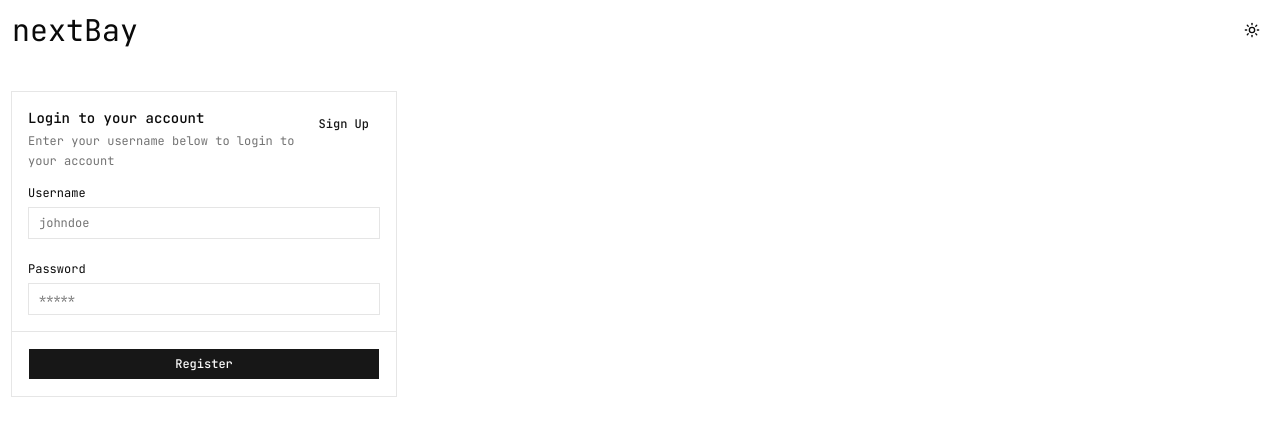
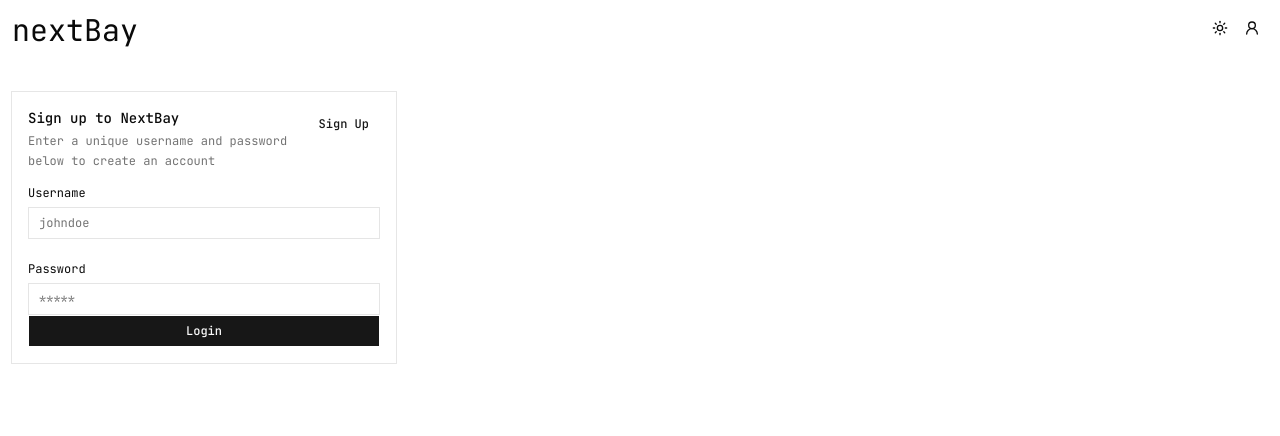
Before and after one commit to SimonNancekievill/next-bay, a Next.js app: page /register in a window 1280 px wide. Shown: the top 436 px of the page. Built offline with nearby package versions, Linux system fonts and the light colour scheme.

Commit message:
feat: registration and user icon in header

```diff
--- a/src/app/action.ts
+++ b/src/app/action.ts
@@ -1,16 +1,16 @@
 "use server";
 
-import { loginAction } from "@/lib/authActions.service";
+import { loginUser, registerUser } from "@/lib/auth.service";
 import { cookies } from "next/headers";
 import { redirect, unauthorized } from "next/navigation";
 
 const AUTH_COOKIE = "darkbay_token";
 
-export async function loginUser(formData: FormData) {
+export async function loginAction(formData: FormData) {
 	const username = formData.get("username") as string;
 	const password = formData.get("password") as string;
 
-	const authData = await loginAction({ username, password });
+	const authData = await loginUser({ username, password });
 
 	if (authData.statusCode === 401 || !authData.access_token) {
 		unauthorized();
@@ -30,7 +30,22 @@ export async function loginUser(formData: FormData) {
 	redirect("/auctions");
 }
 
-export async function logoutUser() {
+export async function registerAction(formData: FormData) {
+	const username = formData.get("username") as string;
+	const password = formData.get("password") as string;
+
+	console.log("regusterUser", username, password);
+
+	const authData = await registerUser({ username, password });
+
+	if (authData.statusCode) {
+		throw new Error(authData.message);
+	}
+
+	redirect("/login");
+}
+
+export async function logoutAction() {
 	const cookieStore = await cookies();
 
 	cookieStore.delete(AUTH_COOKIE);
--- a/src/app/layout.tsx
+++ b/src/app/layout.tsx
@@ -5,6 +5,7 @@ import Link from "next/link";
 import { cn } from "@/lib/utils";
 import { ThemeProvider } from "@/components/theme-provider";
 import { ModeToggle } from "@/components/ModeToggle";
+import { AuthLink } from "@/components/AuthLink";
 
 const jetbrainsMono = JetBrains_Mono({
 	subsets: ["latin"],
@@ -51,7 +52,10 @@ export default function RootLayout({ children }: LayoutProps<"/">) {
 						<h1 className="text-3xl">
 							<Link href="/">nextBay</Link>
 						</h1>
-						<ModeToggle />
+						<div>
+							<ModeToggle />
+							<AuthLink />
+						</div>
 					</header>
 					<main className="p-3">{children}</main>
 				</ThemeProvider>
--- /dev/null
+++ b/src/app/register/error.tsx
@@ -0,0 +1,16 @@
+"use client";
+
+export default function Error({
+  error,
+  reset,
+}: {
+  error: Error;
+  reset: () => void;
+}) {
+  return (
+    <div>
+      <p>{error.message}</p>
+      <button onClick={reset}>Try again</button>
+    </div>
+  );
+}
--- /dev/null
+++ b/src/components/AuthLink.tsx
@@ -0,0 +1,47 @@
+import { UserRound } from "lucide-react";
+
+import { buttonVariants } from "@/components/ui/button";
+import {
+	DropdownMenu,
+	DropdownMenuContent,
+	DropdownMenuItem,
+	DropdownMenuTrigger,
+} from "@/components/ui/dropdown-menu";
+import { UserLogin } from "./UserLogin";
+import { isAuthenticated } from "@/app/action";
+import { UserLogout } from "./UserLogout";
+import Link from "next/link";
+
+export async function AuthLink() {
+	return (
+		<Link href="/login">
+			<span className={`${buttonVariants({ variant: "outline", size: "icon" })}`}>
+				<UserRound className="h-[1.2rem] w-[1.2rem] scale-100 rotate-0 transition-all dark:scale-0 dark:-rotate-90" />
+				<UserRound className="absolute h-[1.2rem] w-[1.2rem] scale-0 rotate-90 transition-all dark:scale-100 dark:rotate-0" />
+				<span className="sr-only">Toggle Auth</span>
+			</span>
+		</Link>
+	);
+
+	/*
+	const isLoggedIn: boolean = await isAuthenticated();
+
+
+	return (
+		<DropdownMenu>
+			<DropdownMenuTrigger>
+				<span className={`${buttonVariants({ variant: "outline", size: "icon" })}`}>
+					<UserRound className="h-[1.2rem] w-[1.2rem] scale-100 rotate-0 transition-all dark:scale-0 dark:-rotate-90" />
+					<UserRound className="absolute h-[1.2rem] w-[1.2rem] scale-0 rotate-90 transition-all dark:scale-100 dark:rotate-0" />
+					<span className="sr-only">Toggle Auth</span>
+				</span>
+			</DropdownMenuTrigger>
+			<DropdownMenuContent className="w-full max-w-sm" align="end">
+				<DropdownMenuItem className="w-full max-w-sm">
+					{isLoggedIn ? <UserLogout /> : <UserLogin />}
+				</DropdownMenuItem>
+			</DropdownMenuContent>
+		</DropdownMenu>
+	);
+	*/
+}
--- a/src/components/UserLogin.tsx
+++ b/src/components/UserLogin.tsx
@@ -1,4 +1,4 @@
-import { loginUser } from "@/app/action";
+import { loginAction } from "@/app/action";
 import { Button, buttonVariants } from "@/components/ui/button";
 import {
 	Card,
@@ -27,7 +27,7 @@ export function UserLogin() {
 				</CardAction>
 			</CardHeader>
 			<CardContent>
-				<form action={loginUser}>
+				<form action={loginAction}>
 					<div className="flex flex-col gap-6">
 						<div className="grid gap-2">
 							<Label htmlFor="username">Username</Label>
--- a/src/components/UserLogout.tsx
+++ b/src/components/UserLogout.tsx
@@ -1,10 +1,10 @@
-import { logoutUser } from "@/app/action";
+import { logoutAction } from "@/app/action";
 import { Button } from "./ui/button";
 
 export function UserLogout() {
 	return (
 		<>
-			<form action={logoutUser}>
+			<form action={logoutAction}>
 				<Button type="submit">Logout</Button>
 			</form>
 		</>
--- a/src/components/UserRegistration.tsx
+++ b/src/components/UserRegistration.tsx
@@ -1,10 +1,10 @@
+import { registerAction } from "@/app/action";
 import { Button, buttonVariants } from "@/components/ui/button";
 import {
 	Card,
 	CardAction,
 	CardContent,
 	CardDescription,
-	CardFooter,
 	CardHeader,
 	CardTitle,
 } from "@/components/ui/card";
@@ -16,9 +16,9 @@ export function UserRegistration() {
 	return (
 		<Card className="w-full max-w-sm">
 			<CardHeader>
-				<CardTitle>Login to your account</CardTitle>
+				<CardTitle>Sign up to NextBay</CardTitle>
 				<CardDescription>
-					Enter your username below to login to your account
+					Enter a unique username and password below to create an account
 				</CardDescription>
 				<CardAction>
 					<Link href="/register" className={buttonVariants({ variant: "link" })}>
@@ -27,7 +27,7 @@ export function UserRegistration() {
 				</CardAction>
 			</CardHeader>
 			<CardContent>
-				<form>
+				<form action={registerAction}>
 					<div className="flex flex-col gap-6">
 						<div className="grid gap-2">
 							<Label htmlFor="username">Username</Label>
@@ -50,13 +50,13 @@ export function UserRegistration() {
 							/>
 						</div>
 					</div>
+					<div className="flex-col gap-2">
+						<Button type="submit" className="w-full">
+							Login
+						</Button>
+					</div>
 				</form>
 			</CardContent>
-			<CardFooter className="flex-col gap-2">
-				<Button type="submit" className="w-full">
-					Register
-				</Button>
-			</CardFooter>
 		</Card>
 	);
 }
--- /dev/null
+++ b/src/lib/auth.service.ts
@@ -0,0 +1,35 @@
+import { fetchAPI } from "./fetchAPI";
+import { AuthResponse, RegistrationResponse } from "./types/auth.types";
+import { UserCredentials } from "./types/user.types";
+
+export async function loginUser({ username, password }: UserCredentials): Promise<AuthResponse> {
+	const response = await fetch(process.env.NEXT_PUBLIC_DARKBAY_API_URL + `/auth/login`, {
+		method: "POST",
+		headers: {
+			"Content-Type": "application/json",
+		},
+		body: JSON.stringify({ username, password }),
+	});
+	const authData = await response.json();
+	// { message: 'Unauthorized', statusCode: 401 }
+	return authData;
+}
+
+export async function registerUser({
+	username,
+	password,
+}: UserCredentials): Promise<RegistrationResponse> {
+	console.log("registerAction", username, password);
+
+	const response = await fetchAPI(process.env.NEXT_PUBLIC_DARKBAY_API_URL + `/auth/register`, {
+		method: "POST",
+		headers: {
+			"Content-Type": "application/json",
+		},
+		body: JSON.stringify({ username, password }),
+	});
+	const registrationData = await response.json();
+
+	console.log("registrationData", registrationData);
+	return registrationData;
+}
--- a/src/lib/authActions.service.ts
+++ /dev/null
@@ -1,19 +0,0 @@
-import { AuthResponse } from "./types/auth.types";
-import { UserCredentials } from "./types/user.types";
-
-export async function loginAction({ username, password }: UserCredentials): Promise<AuthResponse> {
-	const response = await fetch(process.env.NEXT_PUBLIC_DARKBAY_API_URL + `/auth/login`, {
-		method: "POST",
-		headers: {
-			"Content-Type": "application/json",
-		},
-		body: JSON.stringify({ username, password }),
-	});
-	const authData = await response.json();
-	// { message: 'Unauthorized', statusCode: 401 }
-	return authData;
-}
-
-export async function registerAction(): Promise<void> {}
-
-export async function logoutAction(): Promise<void> {}
```
Also changed, not shown: src/lib/types/auth.types.d.ts (+7 -0 lines).
